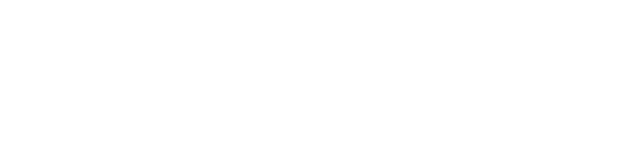
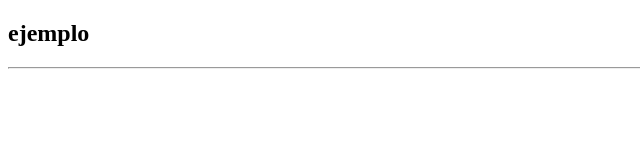
Before and after one commit to santiagovlskz/goit-markup-hw-01, a plain HTML site: page index.html in a window 1280 px wide. Shown: the whole page, without its empty margins (0-640 px from the left). Drawn offline with Linux system fonts and the light colour scheme.

Commit message:
modificacion estructura

```diff
--- a/index.html
+++ b/index.html
@@ -10,3 +10,6 @@
 
 </body>
 </html>
+
+<h2>ejemplo</h2>
+<hr />
```
